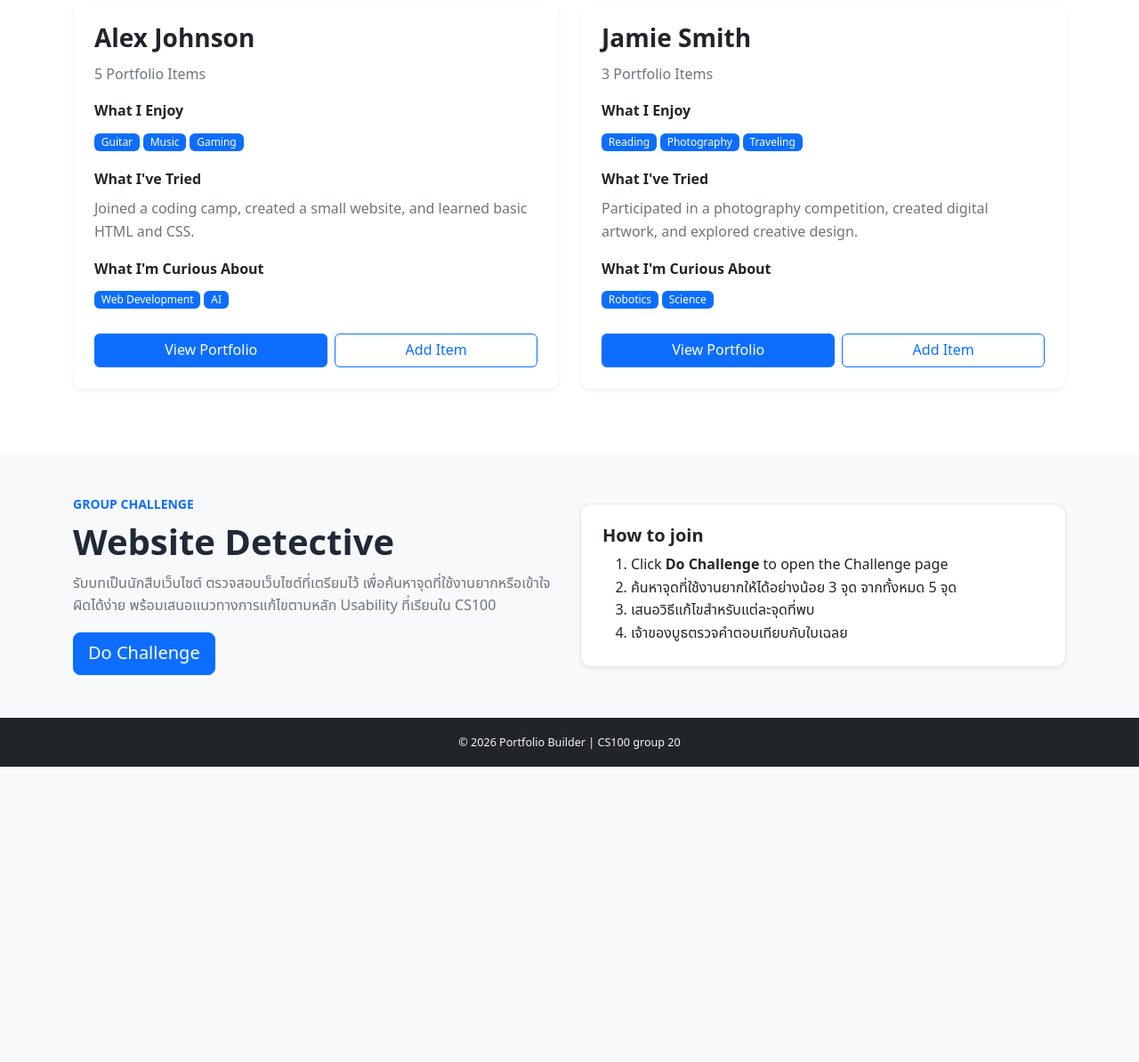
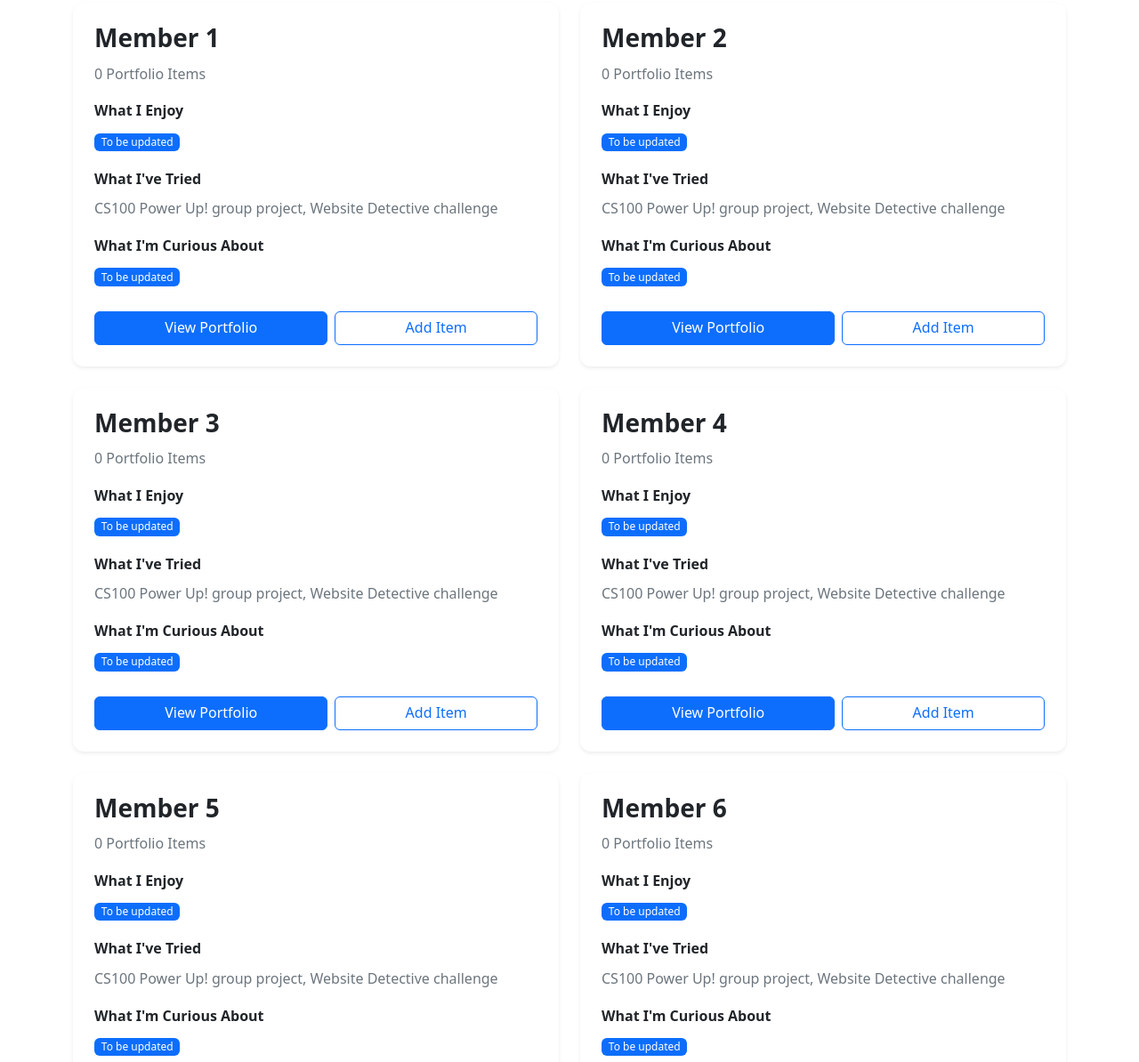
Before and after one commit to Patsakorn-Nakforn/Project-Checkpoint-Build-Your-Base, a plain HTML site: page index.html in a window 1280 px wide. Shown: the part 1047-2241 px from the top of the page at 89% size. Before the commit the page ends 1909 px from the top, so only its background shows below. Drawn offline with nearby package versions, Linux system fonts and the light colour scheme.

Commit message:
feat: add member portfolios to Home with view and add item links (#58)

```diff
--- a/add-item.html
+++ b/add-item.html
@@ -9,6 +9,7 @@
     integrity="sha384-sRIl4kxILFvY47J16cr9ZwB07vP4J8+LH7qKQnuqkuIAvNWLzeN8tE5YBujZqJLB" crossorigin="anonymous" />
   <link rel="stylesheet" href="css/style.css" />
   <script src="js/storage.js" defer></script>
+  <script src="js/member-data.js" defer></script>
   <script src="js/validation.js" defer></script>
   <script src="js/add-item.js" defer></script>
   <script src="js/preview.js" defer></script>
--- a/index.html
+++ b/index.html
@@ -165,6 +165,7 @@
   <script src="https://cdn.jsdelivr.net/npm/bootstrap@5.3.8/dist/js/bootstrap.bundle.min.js"
     integrity="sha384-FKyoEForCGlyvwx9Hj09JcYn3nv7wiPVlz7YYwJrWVcXK/BmnVDxM+D2scQbITxI"
     crossorigin="anonymous"></script>
+  <script src="js/member-data.js"></script>
   <script src="js/sample-data.js"></script>
   <script src="js/render.js"></script>
 </body>
--- /dev/null
+++ b/js/member-data.js
@@ -0,0 +1,92 @@
+/* =========================================================
+ * member-data.js — Portfolio of every team member (Group 20)
+ * Owner: M3
+ *
+ * DO NOT EDIT BY HAND: edit data/member-portfolio.json, then run
+ *   node scripts/build-member-data.js
+ *
+ * Every time a page loads, any member portfolio that is missing from
+ * localStorage is added (matched by id m001–m007). Portfolios that
+ * already exist are never overwritten, so items a member adds stay
+ * in that member's own portfolio.
+ * Member ids start with "m" so they never clash with portfolios made
+ * on the Create Portfolio page (p001, p002, ...).
+ * Needs js/storage.js to be loaded first.
+ * ========================================================= */
+(function () {
+  const MEMBER_DATA = [
+  {
+    "id": "m001",
+    "name": "Member 1",
+    "enjoy": "To be updated",
+    "tried": "CS100 Power Up! group project, Website Detective challenge",
+    "curious": "To be updated",
+    "items": []
+  },
+  {
+    "id": "m002",
+    "name": "Member 2",
+    "enjoy": "To be updated",
+    "tried": "CS100 Power Up! group project, Website Detective challenge",
+    "curious": "To be updated",
+    "items": []
+  },
+  {
+    "id": "m003",
+    "name": "Member 3",
+    "enjoy": "To be updated",
+    "tried": "CS100 Power Up! group project, Website Detective challenge",
+    "curious": "To be updated",
+    "items": []
+  },
+  {
+    "id": "m004",
+    "name": "Member 4",
+    "enjoy": "To be updated",
+    "tried": "CS100 Power Up! group project, Website Detective challenge",
+    "curious": "To be updated",
+    "items": []
+  },
+  {
+    "id": "m005",
+    "name": "Member 5",
+    "enjoy": "To be updated",
+    "tried": "CS100 Power Up! group project, Website Detective challenge",
+    "curious": "To be updated",
+    "items": []
+  },
+  {
+    "id": "m006",
+    "name": "Member 6",
+    "enjoy": "To be updated",
+    "tried": "CS100 Power Up! group project, Website Detective challenge",
+    "curious": "To be updated",
+    "items": []
+  },
+  {
+    "id": "m007",
+    "name": "Member 7",
+    "enjoy": "To be updated",
+    "tried": "CS100 Power Up! group project, Website Detective challenge",
+    "curious": "To be updated",
+    "items": []
+  }
+];
+
+  window.MEMBER_DATA = MEMBER_DATA;
+
+  if (typeof Storage === "undefined" || typeof Storage.loadAll !== "function") {
+    console.warn("member-data.js: load js/storage.js before this file");
+    return;
+  }
+
+  const portfolios = Storage.loadAll();
+  const existing = new Set(portfolios.map((p) => p.id));
+  const missing = MEMBER_DATA
+    .filter((m) => !existing.has(m.id))
+    .map((m) => JSON.parse(JSON.stringify(m)));
+
+  if (missing.length > 0) {
+    Storage.saveAll(missing.concat(portfolios)); // members first on the Home page
+  }
+})();
```
Also changed, not shown: data/member-portfolio.json (added, +58 -0 lines), portfolio.html (+1 -0 lines), scripts/build-member-data.js (added, +15 -0 lines), scripts/member-data.template.js (added, +35 -0 lines).
